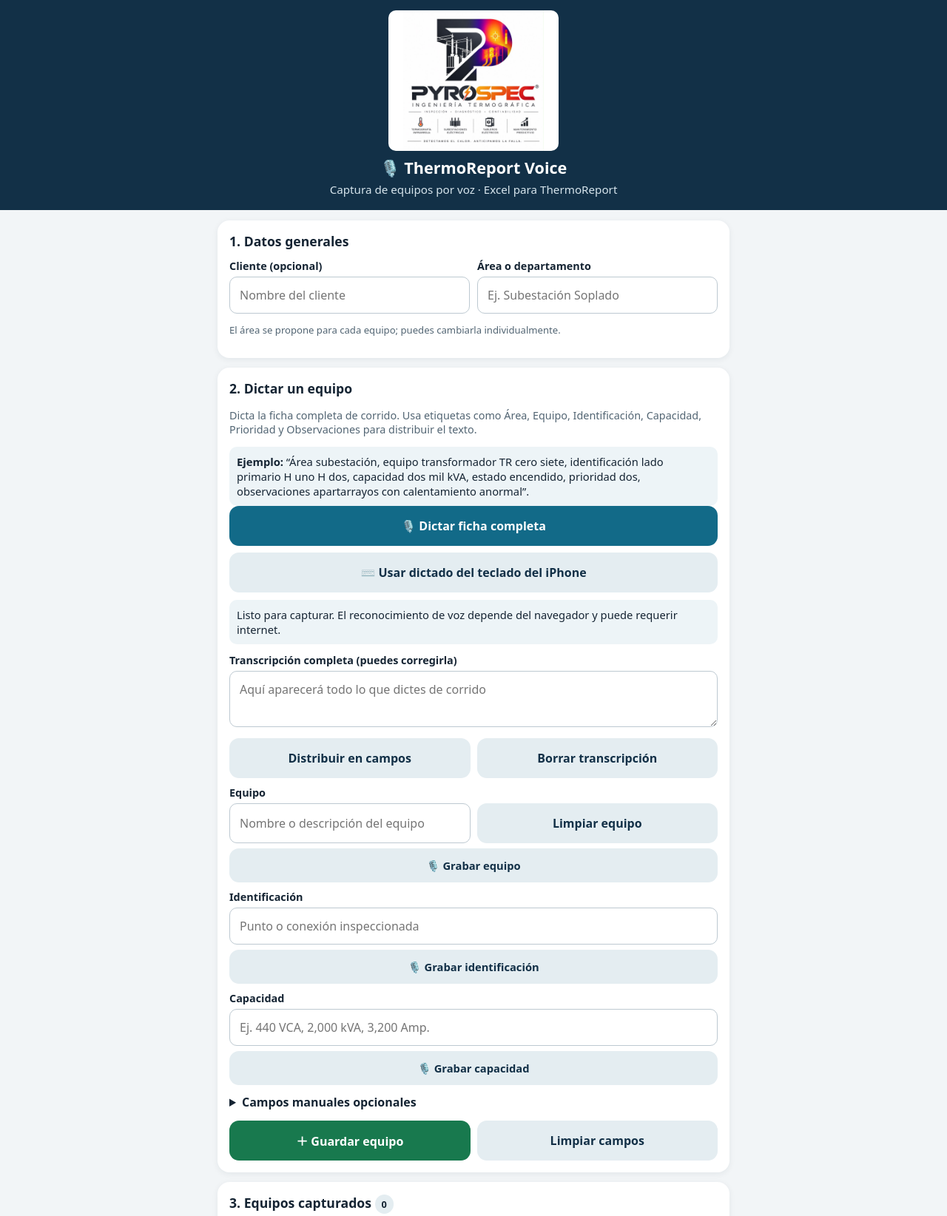
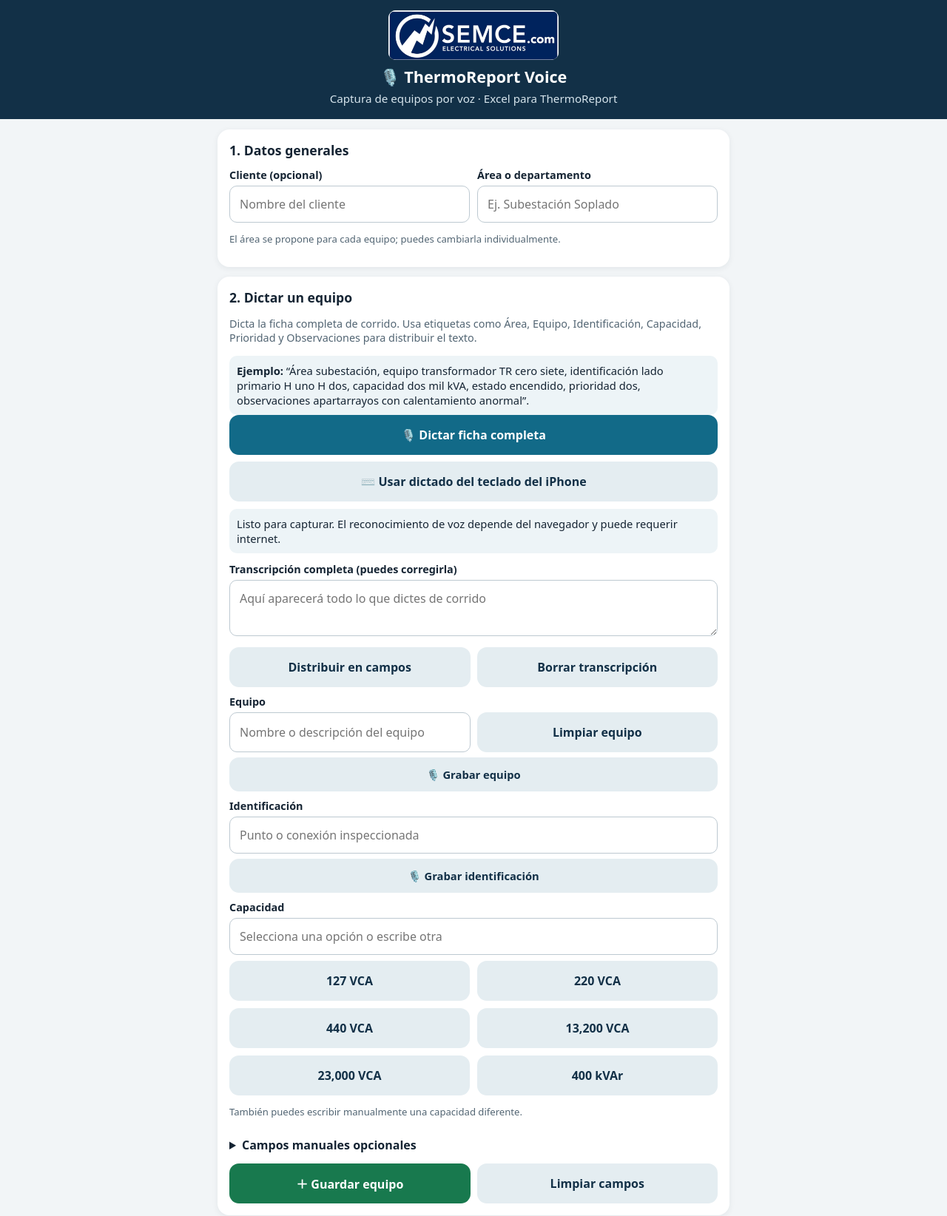
Before and after one commit to Shady121985/thermoreport-voice, a plain HTML site: page index.html in a window 1280 px wide. Shown: the top 1644 px of the page at 74% size. Drawn offline with Linux system fonts and the light colour scheme.

Commit message:
Add files via upload

```diff
--- a/index.html
+++ b/index.html
@@ -18,7 +18,7 @@ button{font:inherit;font-weight:750;border:0;border-radius:13px;padding:15px 14p
 </style>
 </head>
 <body>
-<header><img class="brand-logo" src="./pyrospec-logo.png" alt="PyroSpec Ingeniería Termográfica"><h1>🎙️ ThermoReport Voice</h1><p>Captura de equipos por voz · Excel para ThermoReport</p></header>
+<header><img class="brand-logo" src="./semce-logo.png" alt="SEMCE.com Electrical Solutions"><h1>🎙️ ThermoReport Voice</h1><p>Captura de equipos por voz · Excel para ThermoReport</p></header>
 <main>
 <section class="card">
 <h2>1. Datos generales</h2>
@@ -44,7 +44,19 @@ button{font:inherit;font-weight:750;border:0;border-radius:13px;padding:15px 14p
 <button type="button" class="secondary field-record" data-target="equipment" style="margin-top:7px">🎙️ Grabar equipo</button>
 </div>
 <div><label for="identification">Identificación</label><input id="identification" placeholder="Punto o conexión inspeccionada"><button type="button" class="secondary field-record" data-target="identification" style="margin-top:7px">🎙️ Grabar identificación</button></div>
-<div><label for="capacity">Capacidad</label><input id="capacity" placeholder="Ej. 440 VCA, 2,000 kVA, 3,200 Amp."><button type="button" class="secondary field-record" data-target="capacity" style="margin-top:7px">🎙️ Grabar capacidad</button></div>
+<div>
+<label for="capacity">Capacidad</label>
+<input id="capacity" placeholder="Selecciona una opción o escribe otra">
+<div class="grid two capacity-presets" style="margin-top:8px">
+<button type="button" class="secondary capacity-option">127 VCA</button>
+<button type="button" class="secondary capacity-option">220 VCA</button>
+<button type="button" class="secondary capacity-option">440 VCA</button>
+<button type="button" class="secondary capacity-option">13,200 VCA</button>
+<button type="button" class="secondary capacity-option">23,000 VCA</button>
+<button type="button" class="secondary capacity-option">400 kVAr</button>
+</div>
+<p class="muted small">También puedes escribir manualmente una capacidad diferente.</p>
+</div>
 </div>
 <details style="margin-top:12px"><summary><strong>Campos manuales opcionales</strong></summary>
 <div class="grid two" style="margin-top:12px">
@@ -221,6 +233,7 @@ function startFieldDictation(target){
  try{rec.start()}catch(e){clearTimeout(timer);$('status').textContent=`No se pudo iniciar el dictado de ${target}. Usa el micrófono del teclado del iPhone.`;field.focus()}
 }
 document.querySelectorAll('.field-record').forEach(btn=>btn.addEventListener('click',()=>startFieldDictation(btn.dataset.target)));
+document.querySelectorAll('.capacity-option').forEach(btn=>btn.addEventListener('click',()=>{$('capacity').value=btn.textContent.trim();$('capacity').focus();}));
 $('dictate').onclick=()=>{
  const SR=window.SpeechRecognition||window.webkitSpeechRecognition;
  if(!SR){$('status').textContent='El reconocimiento de voz web no está disponible. Usa los botones Grabar por campo o el dictado del teclado.';$('transcript').focus();return}
--- a/sw.js
+++ b/sw.js
@@ -1,5 +1,5 @@
-const CACHE_NAME = 'thermoreport-voice-v050';
-const ASSETS = ['./', './index.html', './manifest.webmanifest', './pyrospec-logo.png'];
+const CACHE_NAME = 'thermoreport-voice-v051';
+const ASSETS = ['./', './index.html', './manifest.webmanifest', './semce-logo.png'];
 self.addEventListener('install', event => {
   event.waitUntil(caches.open(CACHE_NAME).then(cache => cache.addAll(ASSETS)));
   self.skipWaiting();
```
Also changed, not shown: manifest.webmanifest, semce-logo.png (added).
